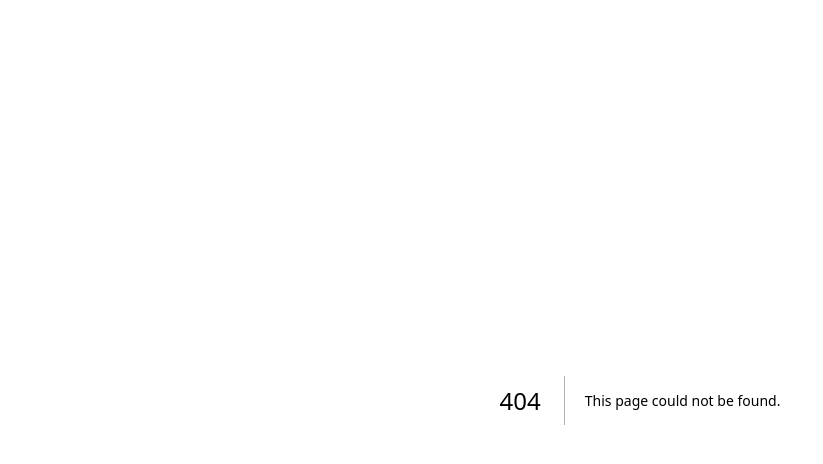
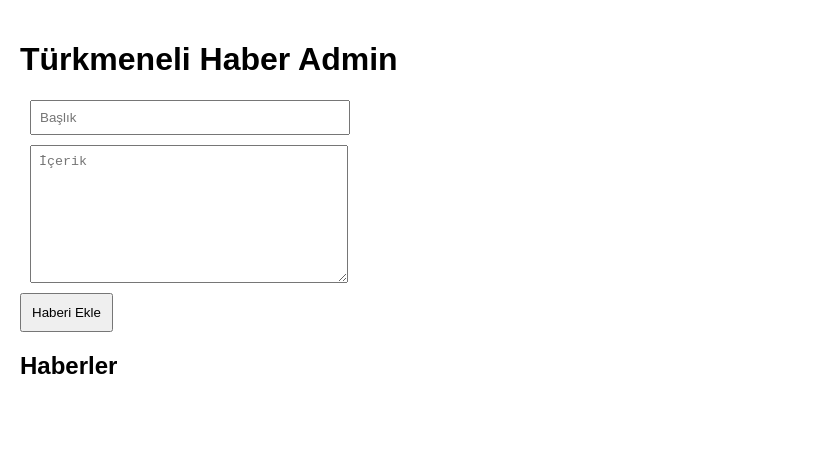
Before and after one commit to mustafasarac388-ctrl/turkmeneli-haber, a Next.js app: page /admin in a window 1280 px wide. Before the commit this address had no page. Shown: the top 464 px of the page, without its empty margins (0-823 px from the left). Built offline with nearby package versions, Linux system fonts and the light colour scheme.

Commit message:
Create page.tsx

```diff
--- /dev/null
+++ b/app/admin/page.tsx
@@ -0,0 +1,55 @@
+"use client";
+
+import { useState } from "react";
+
+export default function AdminPage() {
+  const [title, setTitle] = useState("");
+  const [content, setContent] = useState("");
+  const [news, setNews] = useState<any[]>([]);
+
+  const addNews = () => {
+    const newItem = {
+      title,
+      content,
+      date: new Date().toLocaleString(),
+    };
+
+    setNews([newItem, ...news]);
+    setTitle("");
+    setContent("");
+  };
+
+  return (
+    <div style={{ padding: 20, fontFamily: "sans-serif" }}>
+      <h1>Türkmeneli Haber Admin</h1>
+
+      <input
+        placeholder="Başlık"
+        value={title}
+        onChange={(e) => setTitle(e.target.value)}
+        style={{ display: "block", margin: 10, padding: 8, width: 300 }}
+      />
+
+      <textarea
+        placeholder="İçerik"
+        value={content}
+        onChange={(e) => setContent(e.target.value)}
+        style={{ display: "block", margin: 10, padding: 8, width: 300, height: 120 }}
+      />
+
+      <button onClick={addNews} style={{ padding: 10 }}>
+        Haberi Ekle
+      </button>
+
+      <h2>Haberler</h2>
+
+      {news.map((n, i) => (
+        <div key={i} style={{ background: "#eee", padding: 10, marginTop: 10 }}>
+          <h3>{n.title}</h3>
+          <p>{n.content}</p>
+          <small>{n.date}</small>
+        </div>
+      ))}
+    </div>
+  );
+}
```
